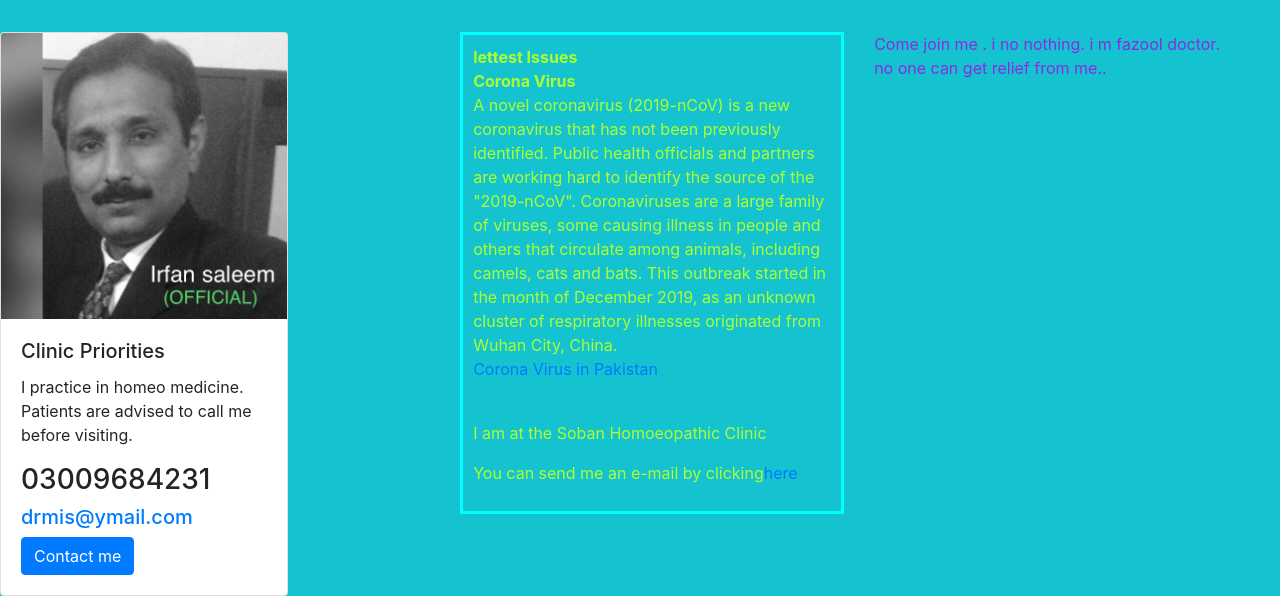
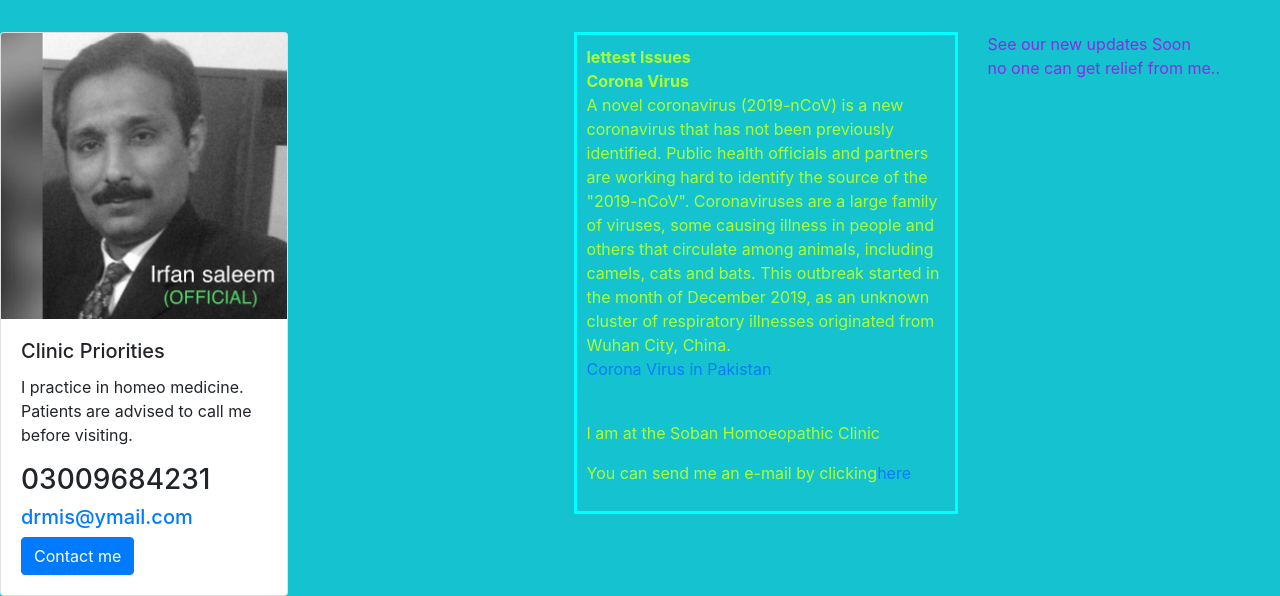
Before and after one commit to drmis/shc, a plain HTML site: page index.html in a window 1280 px wide. Shown: the part 214-810 px from the top of the page. Drawn offline with nearby package versions, Linux system fonts and the light colour scheme.

Commit message:
chage right

```diff
--- a/index.html
+++ b/index.html
@@ -32,7 +32,7 @@
                 </div>
               </div>
 
-              <p id="shani"> Come join me . i no nothing. i m fazool doctor.<br>
+              <p id="shani"> See our new updates Soon<br>
             no one can get relief from me..  </p>
 
 
```
